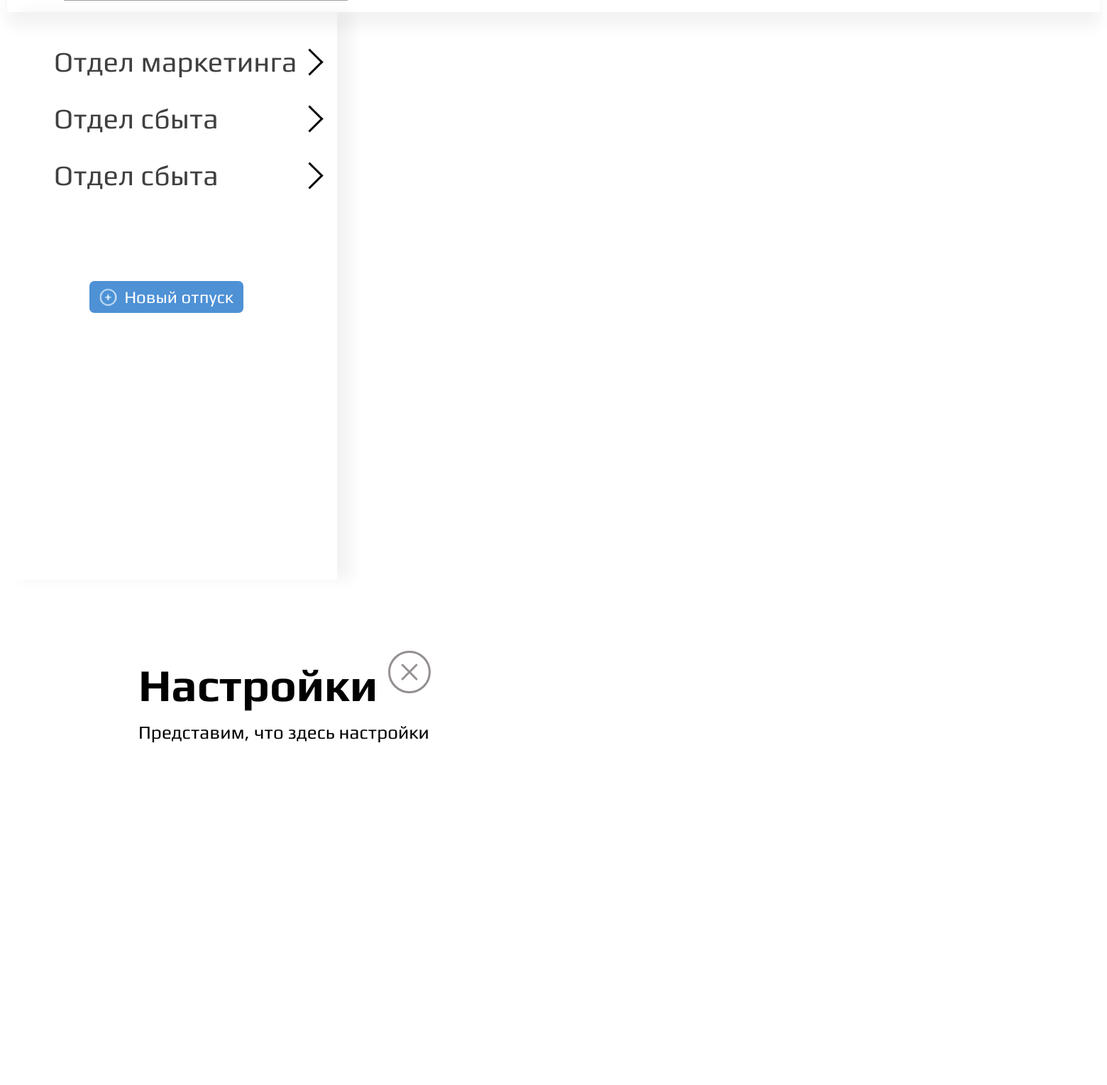
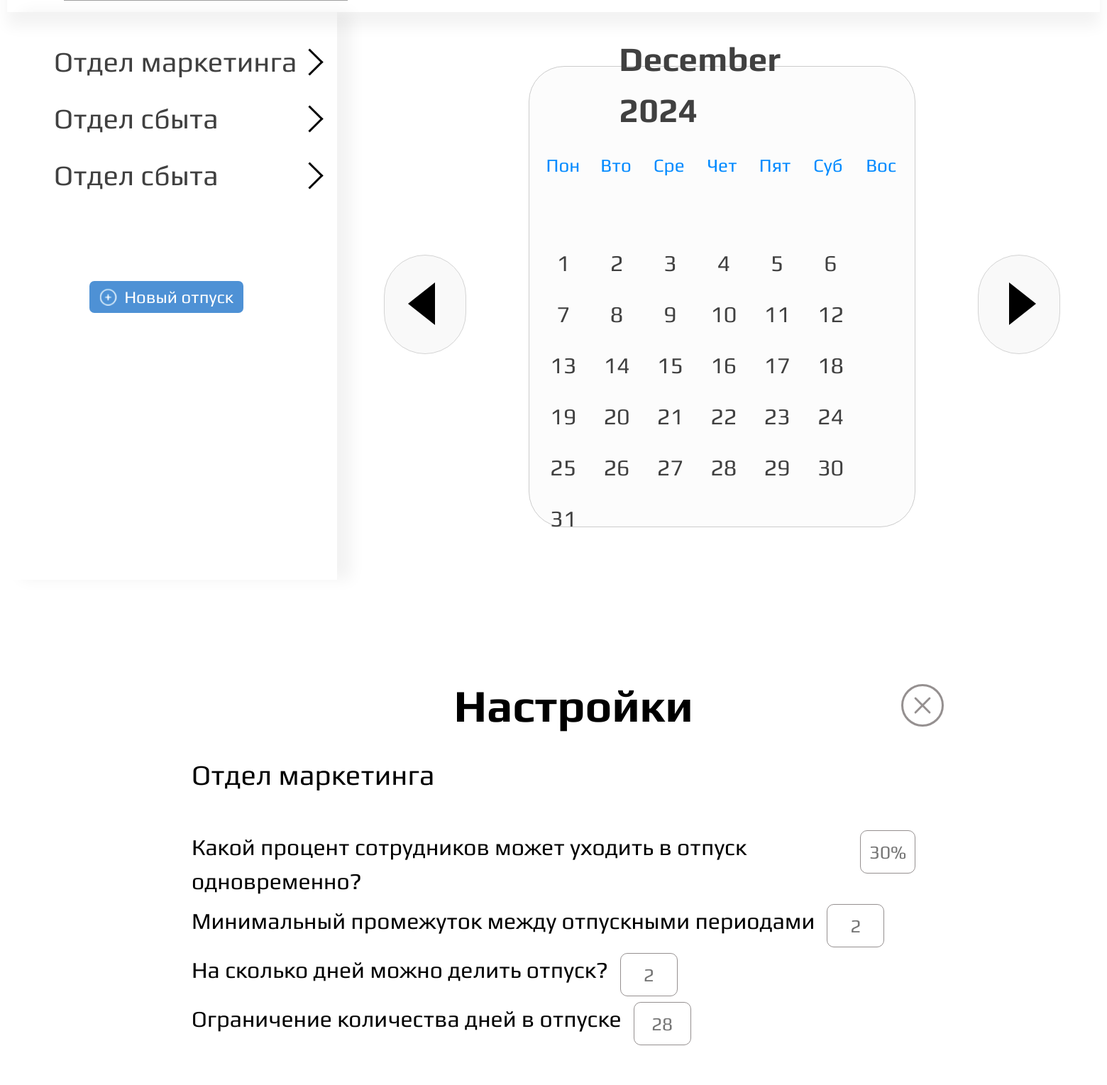
Before and after one commit to eazyyz/KoordinatorOtpyskov, a PHP site: page /html/Calendar.html in a window 1560 px wide. Shown: the part 315-1844 px from the top of the page at 71% size. Before the commit the page ends 1362 px from the top, so only its background shows below. Run offline with PHP 8.4, Linux system fonts and the light colour scheme; grey boxes are pictures that could not be loaded.

Commit message:
Начало календаря и поправки
Модальные окна выглядят уже получше.
Добавлен календарь, просто визуальный с возможность потыкать кнопочки.
Временно удалено отображение подсказок при наведении на С и Р (согласовано/на рассмотрении).

```diff
--- a/KoordinatorOtpuskov/css/Calendar.css
+++ b/KoordinatorOtpuskov/css/Calendar.css
@@ -2,10 +2,29 @@
 
 
 /*Глобальные стили*/
+
 body{
     font-family: 'Play';
     overflow: hidden;
 }
+
+main{
+    display: flex;
+}
+
+input[type="number"]::-webkit-inner-spin-button,
+input[type="number"]::-webkit-outer-spin-button {
+  -webkit-appearance: none;
+  margin: 0;
+}
+
+
+
+
+
+
+
+
 /*Конец Глобальные стили*/
 
 .header__body{
@@ -31,7 +50,8 @@ a, a:visited{text-decoration: none; color: #404040;}
 .sideplate{
     box-shadow: 20px 0 20px 0 rgba(5, 6, 22, 0.05);
     margin-left: 10px;
-    max-width: 465px;
+    min-width: 465px;
+
     overflow: hidden;
 }
 
@@ -101,6 +121,28 @@ a, a:visited{text-decoration: none; color: #404040;}
 
 .sidebar li b{
     margin-right: 29px;
+}
+
+[holiday_title]{
+    cursor: pointer;
+}
+
+[holiday_title]:after{
+    cursor: default;
+    content: '';
+    transition: 0.2s;
+}
+
+[holiday_title]:hover:after{
+    position: absolute;
+    top: -50px;
+    right: -40px;
+    content: attr(holiday_title);
+    font-size: 24px;
+    color: white;
+    background-color: black;
+    justify-content: center;
+    z-index: 100;
 }
 
 .sidebar details[open] img{
@@ -204,6 +246,21 @@ a, a:visited{text-decoration: none; color: #404040;}
 
 
 
+
+
+
+
+
+
+
+
+
+
+
+
+
+
+
 /*Модальные окна*/
 ::backdrop{
     background: rgba(0,0,0,0.3);
@@ -223,11 +280,23 @@ a, a:visited{text-decoration: none; color: #404040;}
     width: 100%;
 }
 
+.modal__window-header{
+    display: flex;
+    justify-content: space-between;
+    margin-left: 38%;
+    margin-top: 17px;
+    margin-right: 35px;
+}
+
 .modal b{
     font-size: 64px;
 }
 
 .modal span{
+    font-size: 40px;
+}
+
+.modal form{
     font-size: 32px;
 }
 
@@ -235,6 +304,191 @@ a, a:visited{text-decoration: none; color: #404040;}
     cursor: pointer;
 }
 
+.modal__window-main{
+    margin: 20px 75px;
+}
+
+.modal__form-settings{
+    margin-top: 48px;
+}
+
+.modal__form-stroke{
+    display: flex;
+    margin-bottom: 8px;
+}
+
+.modal_form-input{
+    width: 81px;
+    height: 61px;
+    margin-left: 17px;
+    border: 1px solid #959090;
+    border-radius: 10px;
+    text-align: center;
+
+}
 
 
+
+
+.modal__newholidays-sendbutton{
+    background-color: #F9F9F9;
+    border: 1px solid black;
+    width: 276px;
+    border-radius: 10px;
+    height: 84px;
+    font-size: 32px;
+    justify-content: center;
+    position: absolute;
+    bottom: 29px;
+    left: 43.5%;
+    display: flex;
+    align-items: center;
+}
+
+.modal__newholidays h1{
+    position: absolute;
+    right: 35px;
+    bottom: 35px;
+    font-size: 32px;
+}
+
+.modal__newholidays form img{
+    width: 26px;
+    height: 26px;
+    margin-right: 5px;
+}
+
+.modal__settings-form-input{
+
+}
+
 /*Конец Модальные окна*/
+
+
+
+
+
+
+
+
+
+
+
+
+
+
+
+
+/*Начало Календарь*/
+
+
+.calendar__section{
+    width: 100%;
+}
+
+.calendar {
+    background-color: #FCFCFC;
+    margin: 76px 270px 86px 270px;
+    height: 695px;
+    max-height: 650px;
+    border: 1px solid #ccc;
+    padding: 10px;
+    border-radius: 50px;
+}
+
+#prevMonth{
+    display: ruby;
+    width: 140px;
+    height: 140px;
+    border-radius: 70px;
+    position: relative;
+    background-color: #F9F9F9;
+    border: 1px solid #D4D4D4;
+    left: -215px;
+    top: 310px;
+}
+
+#prevMonth-triangle{
+    margin-right: 10px;
+    width: 0;
+    height: 0;
+    border-top: 30px solid transparent;
+    border-right: 38px solid black;
+    border-bottom: 30px solid transparent;
+}
+
+#nextMonth{
+    display: ruby;
+    width: 140px;
+    height: 140px;
+    border-radius: 70px;
+    position: relative;
+    background-color: #F9F9F9;
+    border: 1px solid #D4D4D4;
+    right: -215px;
+    top: 310px;
+}
+
+#nextMonth-triangle {
+    margin-left: 10px;
+    width: 0;
+    height: 0;
+    border-top: 30px solid transparent;
+    border-left: 38px solid black;
+    border-bottom: 30px solid transparent;
+}
+
+.header {
+    font-size: 48px;
+    font-weight: 800;
+    height: 30px;
+    display: flex;
+    justify-content: space-between;
+    align-items: center;
+    margin-bottom: 80px;
+}
+
+#currentMonth:first-letter{
+    text-transform: uppercase
+}
+
+.days {
+    display: flex;
+    justify-content: space-around;
+    margin-bottom: 10px;
+    color: #008AFF;
+}
+
+.day {
+    width: calc(100% / 7);
+    text-align: center;
+}
+
+.dates {
+    user-select: none;
+    display: flex;
+    flex-wrap: wrap;
+}
+
+.date {
+    font-size: 32px;
+    margin: 1px;
+    width: calc(98.2% / 7);
+    height: 70px;
+    display: flex;
+    align-items: center;
+    justify-content: center;
+    cursor: pointer;
+}
+
+.date.empty {
+    cursor: default;
+}
+
+.date.selected {
+    background-color: #007bff;
+    color: white;
+    border-radius: 10px;
+}
+
+/*Конец Календарь*/
--- a/KoordinatorOtpuskov/html/Calendar.html
+++ b/KoordinatorOtpuskov/html/Calendar.html
@@ -46,7 +46,7 @@
                                     <p></p>
                                     <span>Петров А. Н.</span>
                                 </div>
-                                <b title="Отпуск согласован">С</b>
+                                <b holiday_title="Отпуск согласован">С</b>
                             </li>
                             <li>
                                 <div>
@@ -159,40 +159,102 @@
                 </button>
             </div>
         </section>
+        <section class="calendar__section">
+            <div class="calendar">
+                <div class="header">
+                    <button id="prevMonth">
+                        <div id="prevMonth-triangle"></div>
+                    </button>
+                    <span id="currentMonth"></span>
+                    <button id="nextMonth">
+                        <div id="nextMonth-triangle"></div>
+                    </button>
+                </div>
+                <div class="days">
+                    <div class="day" data-date="">Пон</div>
+                    <div class="day" data-date="">Вто</div>
+                    <div class="day" data-date="">Сре</div>
+                    <div class="day" data-date="">Чет</div>
+                    <div class="day" data-date="">Пят</div>
+                    <div class="day" data-date="">Суб</div>
+                    <div class="day" data-date="">Вос</div>
+                </div>
+                <div class="dates" id="dates"></div>
+            </div>
+        </section>
+    </main>
     <dialog id="modal" class="modal modal__newholidays">
         <div class="modal__window">
-                <div>
+            <div class="modal__window-header">
                 <b>
                     Новый отпуск
                 </b>
                 <img src="../img/exit_x_mark.svg" alt="" class="modal__close-button">
             </div>
-                <div>
-                    <form action="">
-                        <label>
-                            <p>На сколько частей хотите поделить отпуск?</p>
-                            <input type="number" type="">
-                        </label>
+            <div class="modal__window-main">
+                <form action="" method="get" class="modal__form-settings">
+                    <div class="modal__newholidays-form-first modal__form-stroke">
+                        <label class="modal__form-label">На сколько частей хотите поделить отпуск?</label>
+                        <input class="modal__newholidays-form-input modal_form-input" type="number" name="parts_of_holidays" id="modal__newholidays-unswer-parts" required>
+                    </div>
+                    <div class="modal__newholidays-form-second modal__form-stroke">
+                        <label class="modal__form-label">Первая часть отпуска с 7.10 по 7.25</label>
+                        <input class="modal__newholidays-form-input modal_form-input" type="number" name="part_1" id="modal__newholidays-unswer-part_1" required>
+                    </div>
+                    <div class="modal__newholidays-form-third modal__form-stroke">
+                        <label class="modal__form-label">Вторая часть отпуска</label>
+                        <input class="modal__newholidays-form-input modal_form-input" type="number" name="part_2" id="modal__newholidays-unswer-part_2" required>
+                    </div>
+                    <div class="modal__newholidays-form-fourth modal__form-stroke">
+                        <label class="modal__form-label">Третья часть отпуска</label>
+                        <input class="modal__newholidays-form-input modal_form-input" type="number" name="part_3" id="modal__newholidays-unswer-part_3" required>
+                    </div>
+                    <button class="modal__newholidays-sendbutton">
+                        <img src="../img/available.svg" alt="">
+                        <p>
+                            Отправить
+                        </p>
+                    </button>
                 </form>
+                <h1>
+                    Дней осталось: 13
+                </h1>
             </div>
         </div>
     </dialog>
     <dialog id="modal" class="modal modal__department-settings">
         <div class="modal__window">
-                <div>
+            <div class="modal__window-header">
                 <b>
                     Настройки
                 </b>
                 <img src="../img/exit_x_mark.svg" alt="" class="modal__close-button">
             </div>
-                <div>
-                    <form action="">
-                        Представим, что здесь настройки
+            <div class="modal__window-main">
+                <span>
+                    Отдел маркетинга
+                </span>
+                <form action="" method="get" class="modal__form-settings">
+                    <div class="modal__settings-form-first modal__form-stroke">
+                        <label class="modal__form-label">Какой процент сотрудников может уходить в отпуск одновременно?</label>
+                        <input class="modal__settings-form-input modal_form-input" type="number" name="percent_workers" id="modal__settings-unswer-percent" placeholder="30%" max="100" min="0" required>
+                    </div>
+                    <div class="modal__settings-form-second modal__form-stroke">
+                        <label class="modal__form-label">Минимальный промежуток между отпускными периодами</label>
+                        <input class="modal__settings-form-input modal_form-input" type="number" name="period_before_holidays" id="modal__settings-unswer-period" placeholder="2" required>
+                    </div>
+                    <div class="modal__settings-form-third modal__form-stroke">
+                        <label class="modal__form-label">На сколько дней можно делить отпуск?</label>
+                        <input class="modal__settings-form-input modal_form-input" type="number" name="share_vacation" id="modal__settings-unswer-share_vacation" placeholder="2" required>
+                    </div>
+                    <div class="modal__settings-form-fourth modal__form-stroke">
+                        <label class="modal__form-label">Ограничение количества дней в отпуске</label>
+                        <input class="modal__settings-form-input modal_form-input" type="number" name="limit_holiday_days" id="modal__settings-unswer-limit_days" placeholder="28" required>
+                    </div>
                 </form>
             </div>
         </div>
     </dialog>
-    </main>
 </body>
 
 </html>
```
Also changed, not shown: KoordinatorOtpuskov/js/Calendar.js (+177 -0 lines). Lines whose indentation alone changed are shown as unchanged.
